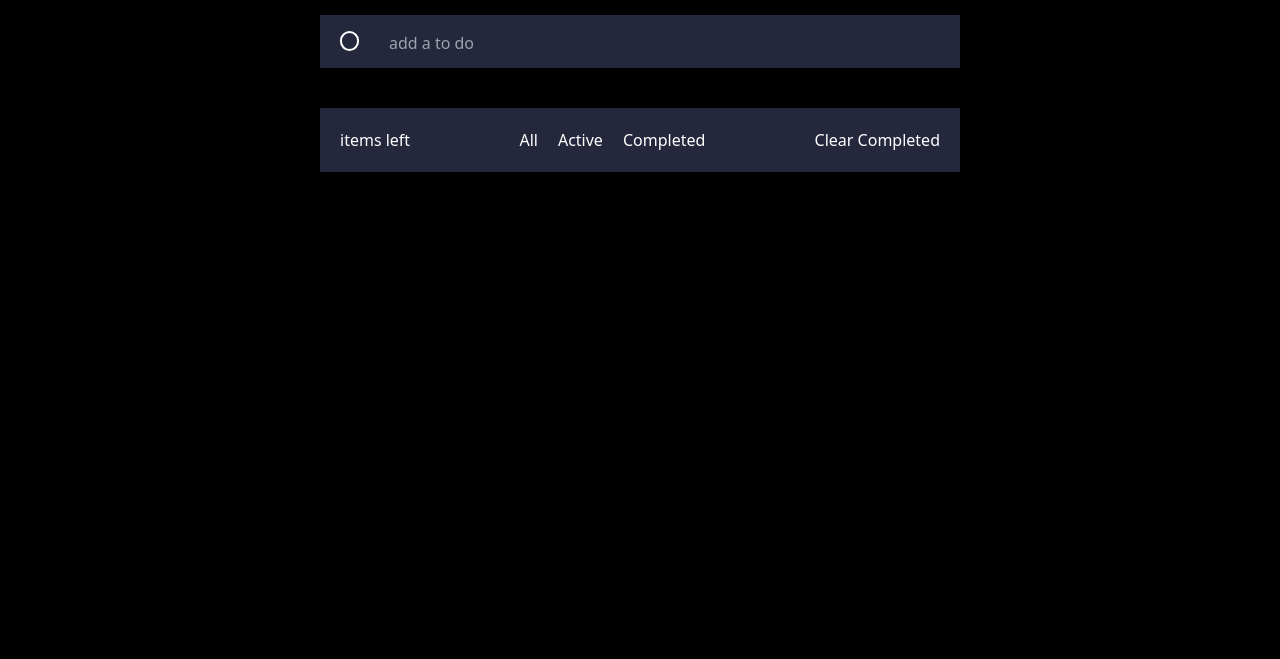
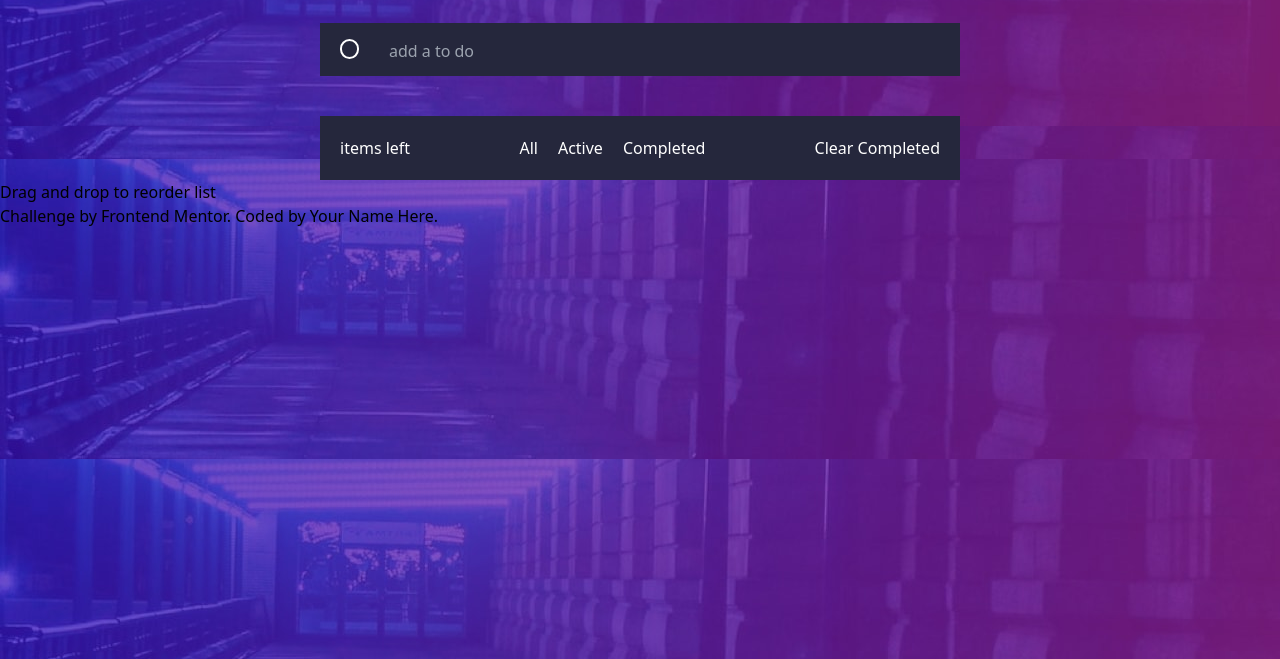
Before and after one commit to emefaAngela/Tailwindcss-To-do-app, a website: page index.html in a window 1280 px wide. Shown: the part 141-800 px from the top of the page. Drawn offline with Linux system fonts and the light colour scheme; files whose address does not match are found by name.

Commit message:
setting background image

```diff
--- a/index.html
+++ b/index.html
@@ -7,8 +7,10 @@
         <link href="css/main.css" rel="stylesheet">
         <!-- <script src="script.js"></script> -->
     </head>
-    <body class="bg-black relative">
-  <div class="bg-" >
+    <body class=" bg-black relative ">
+<div><img src="./images/bg-desktop-dark.jpg" class="relative" alt="">
+  <div class="w-full absolute top-2" >
+
     <div class=" w-1/2 flex justify-between m-auto items-center pt-20">
         <div class="text-3xl text-white font-bold tracking-widest">TODO</div>
         <div><img src="./images/icon-sun.svg" alt=""></div>
@@ -49,6 +51,7 @@
           Coded by <a href="#">Your Name Here</a>.
         </div>
 </div>
+</div>
 
 <script src="script.js"></script>
       </body>
--- a/input.css
+++ b/input.css
@@ -20,6 +20,12 @@
     .complete{
         background-color: linear-gradient(hsl(192, 100%, 67%) to hsl(280, 87%, 65%));
         background-color:blue;
+    }
+    body{
+        background-image: url(images/bg-desktop-dark.jpg);
+        min-height: 100px;
+        position: absolute;
+
     }
     .list{
         width: 100%;
--- a/tailwind.config.js
+++ b/tailwind.config.js
@@ -17,6 +17,9 @@ module.exports = {
         VeryDarkGrayishBlue: 'hsl(233, 14%, 35%)',
         VeryDarkGrayishBlue: 'hsl(237, 14%, 26%)',
       },
+      backgroundImage:{
+        'hero':"url('/images/bg-desktop-dark.jpg')"
+      }
     },
   },
   plugins: [],
```
Also changed, not shown: css/main.css.
